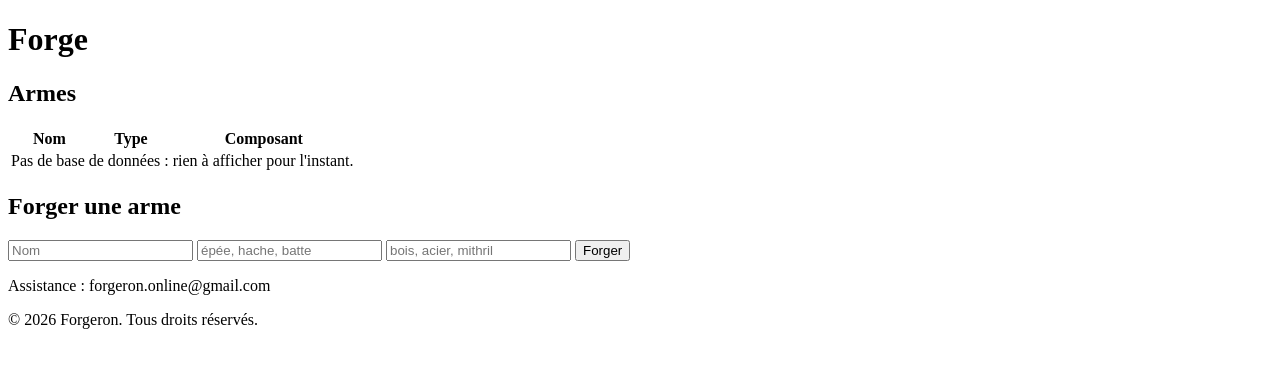
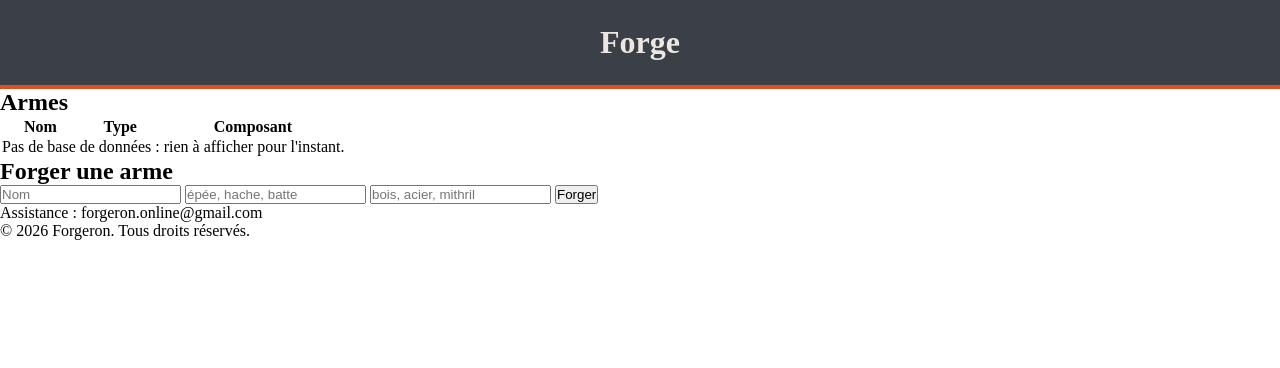
Before and after one commit to Lohos06/Docker, a website: page app/public/index.html in a window 1280 px wide. Drawn offline with Linux system fonts and the light colour scheme; no server answers.

Commit message:
couleur et header

```diff
--- a/app/public/index.html
+++ b/app/public/index.html
@@ -7,6 +7,7 @@
   <title>Forge</title>
   <meta name="description" content="Forge d'armes en ligne">
 
+  <link rel="stylesheet" href="/style/destyle.css">
   <link rel="stylesheet" href="/style/variables.css">
   <link rel="stylesheet" href="/style/font.css">
 
--- /dev/null
+++ b/app/public/style/destyle.css
@@ -0,0 +1,5 @@
+* {
+    margin: 0;
+    padding: 0;
+    box-sizing: border-box;
+}
--- a/app/public/style/header.css
+++ b/app/public/style/header.css
@@ -0,0 +1,9 @@
+header {
+    display: flex;
+    justify-content: center;
+    align-items: center;
+    padding: 1.5rem;
+    background-color: var(--secondary-color);
+    color: var(--bg-light);
+    border-bottom: 4px solid var(--primary-color);
+}
--- a/app/public/style/variables.css
+++ b/app/public/style/variables.css
@@ -0,0 +1,9 @@
+:root {
+    --primary-color: #D9531E;
+
+    --secondary-color: #3B4048;;
+
+    --accent-color: #F5B041;
+    --bg-light: #ECE7E1;
+    --bg-dark: #15171A;
+}
```
